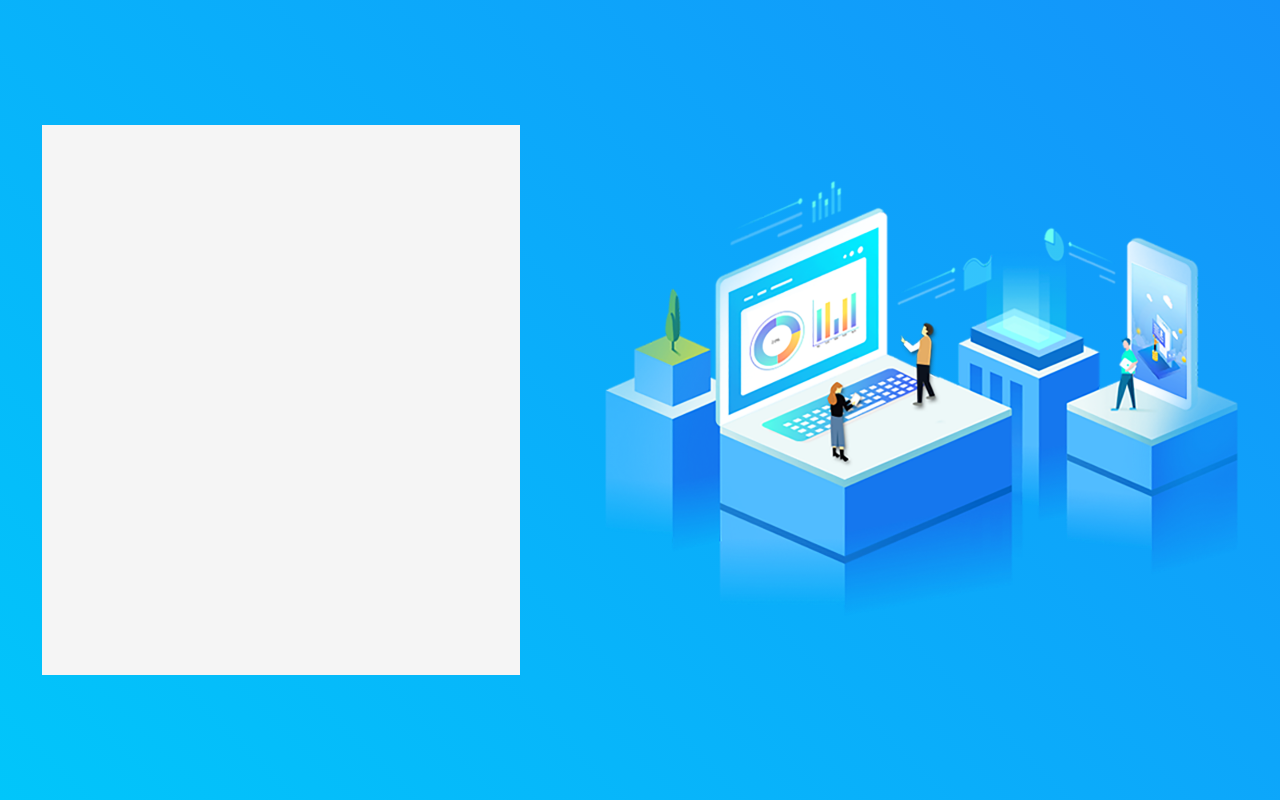
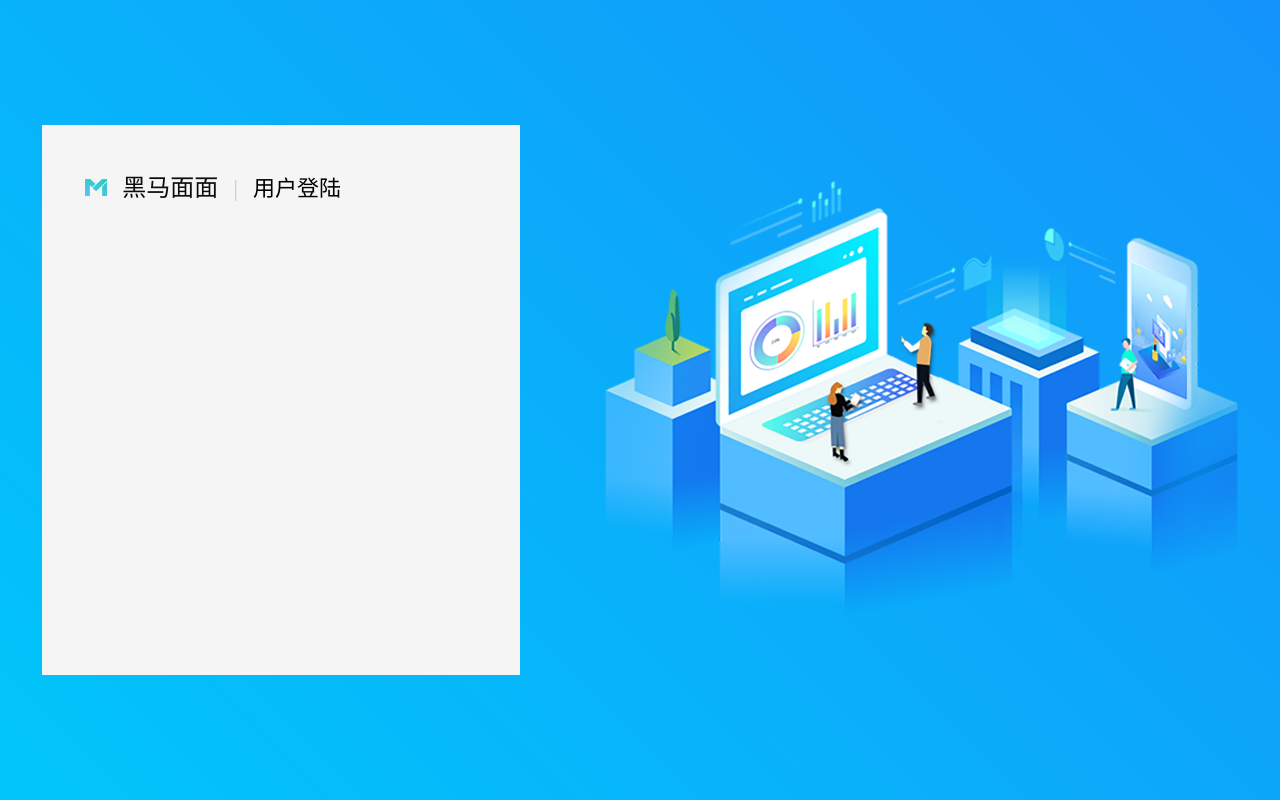
Before and after one commit to dhf481229/heimamm99, a Vue app: page /#/ in a window 1280 px wide. Built offline with nearby package versions, Linux system fonts and the light colour scheme.

Commit message:
登录模块 - 标题区域布局

```diff
--- a/src/view/login/login.vue
+++ b/src/view/login/login.vue
@@ -1,7 +1,14 @@
 <template>
   <!-- 最外层标签的class名字使用组件名 -->
   <div class="login">
-    <div class="left"></div>
+    <div class="left">
+      <div class="title">
+        <img src="@/assets/img/loginLogo.png" alt />
+        <span class="titleName">黑马面面</span>
+        <span class="titleLine">|</span>
+        <span class="titleName2">用户登陆</span>
+      </div>
+    </div>
     <div class="right">
       <img src="@/assets/img/login_banner_ele.png" alt />
     </div>
@@ -32,6 +39,22 @@ export default {
     width: 478px;
     height: 550px;
     background: rgba(245, 245, 245, 1);
+    padding: 43px;
+    .titleName {
+      font-size: 24px;
+      font-weight: 400;
+      color: rgba(12, 12, 12, 1);
+      margin-left: 15px;
+      margin-right: 15px;
+    }
+    .titleLine {
+      color: #ccc;
+      font-size: 24px;
+    }
+    .titleName2 {
+      font-size: 22px;
+      margin-left: 15px;
+    }
   }
 }
 </style>
```
Also changed, not shown: src/assets/img/loginLogo.png (added).
